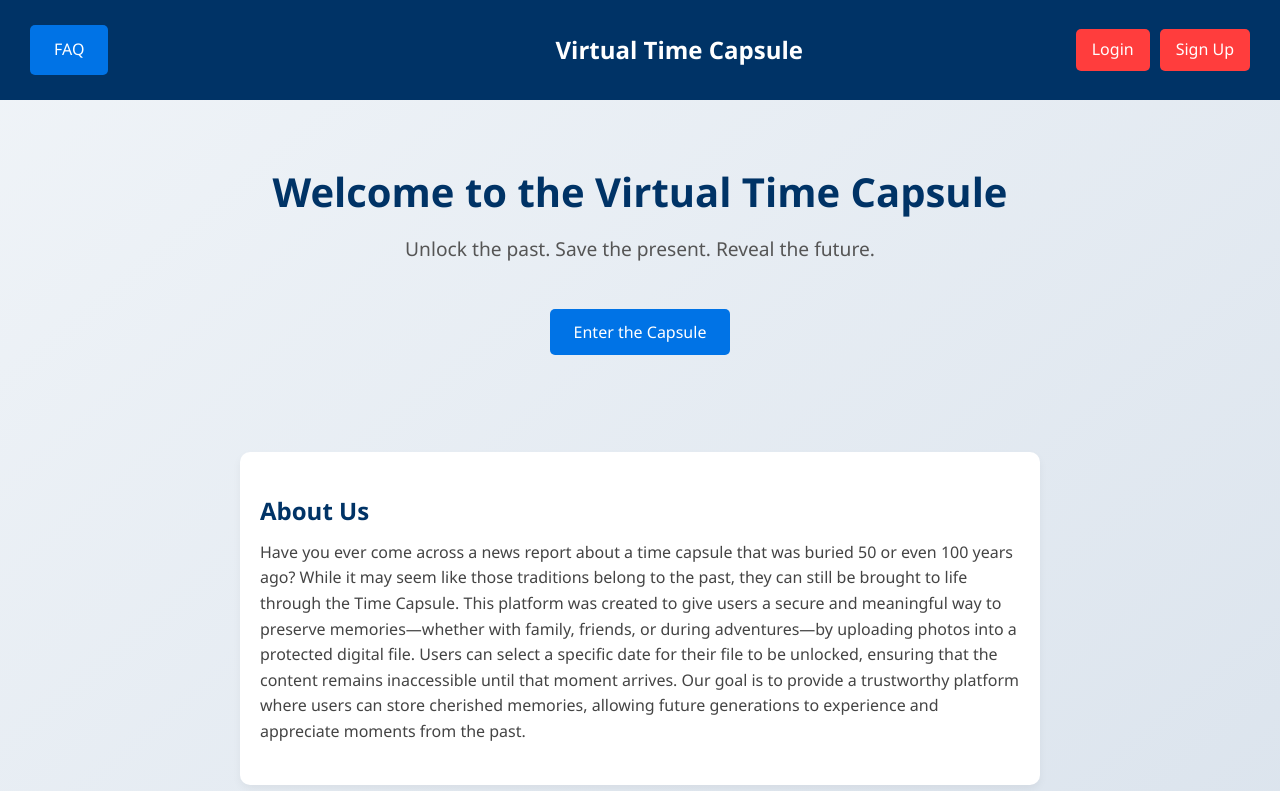
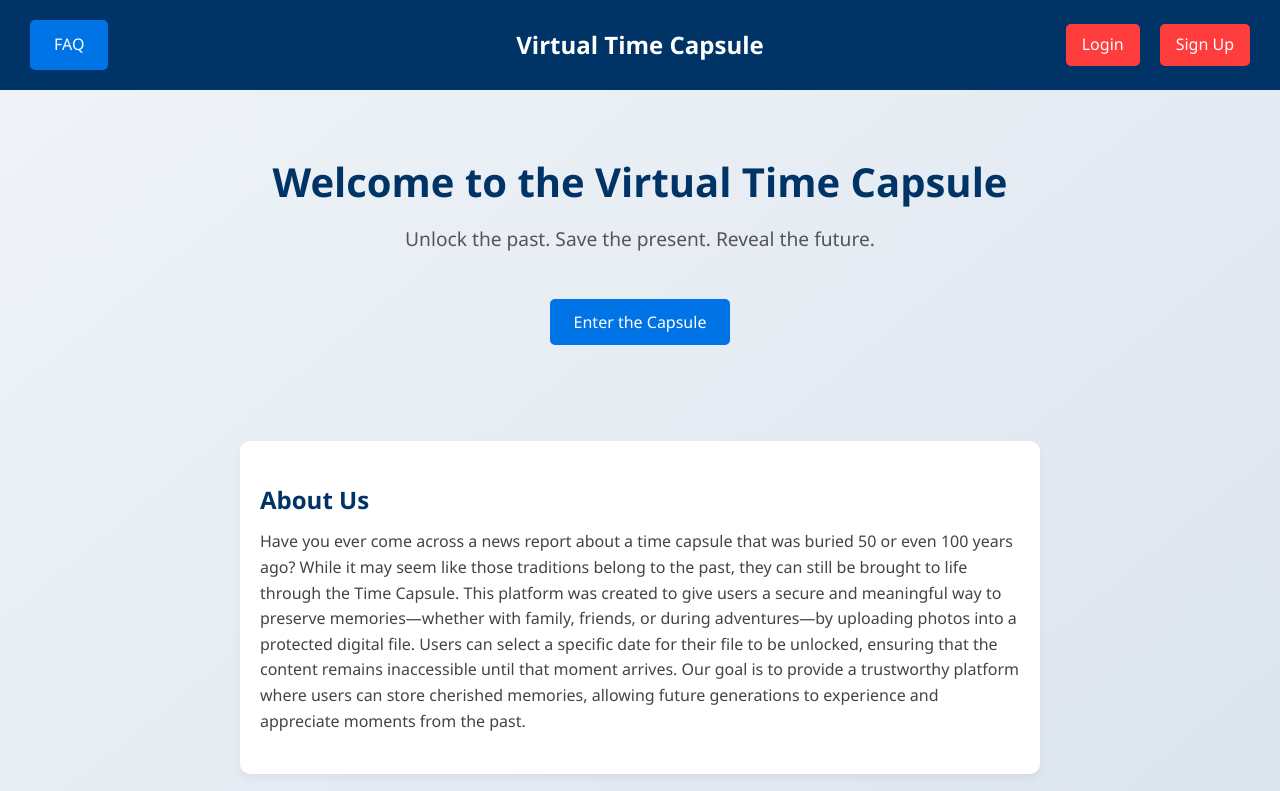
Before and after one commit to suzyavan/timecapsule, a website: page index.html in a window 1280 px wide. Shown: the top 791 px of the page. Drawn offline with Linux system fonts and the light colour scheme; no server answers.

Commit message:
centered title

```diff
--- a/css/styles.css
+++ b/css/styles.css
@@ -18,14 +18,11 @@ body {
 #navbar {
   background: #003366;
   padding: 20px 30px;
-  display: flex;
-  justify-content: space-between;
-  align-items: center;
-  flex-wrap: wrap;
   min-height: 100px;
 }
 
 #homeButton {
+  justify-self: start;
   background: #0073e6;
   color: white;
   padding: 12px 24px;
@@ -43,20 +40,20 @@ body {
   display: flex;
   justify-content: space-between;
   align-items: center;
-  flex-wrap: wrap;
   background: #003366;
   color: white;
   padding: 20px 30px;
   position: relative;
-  min-height: 100px;
+  width: 100%;
 }
 
 .navbar-title {
-  justify-content: center;
+  position: absolute;
+  left: 50%;
+  transform: translateX(-50%);
   font-size: 1.5em;
   font-weight: bold;
-  text-align: center;
-  flex-grow: 1;
+  white-space: nowrap;
 }
 
 /* .left-space{
@@ -64,11 +61,9 @@ body {
 } LEGACY */
 
 .auth-buttons {
-  position: absolute;
-  right: 30px;
+  justify-self: end;
   display: flex;
-  flex: 1;
-  justify-content: flex-end;
+  gap: 10px;
 }
 
 #signOutBtn {
@@ -95,6 +90,13 @@ body {
 .auth-buttons a:hover,
 #signOutBtn:hover {
   background: #004080;
+}
+
+#homeButton,
+.auth-buttons {
+  flex: 0 0 auto;
+  display: flex;
+  gap: 10px;
 }
 
 /**/
```
Also changed, not shown: index.html (+0 -2 lines).
